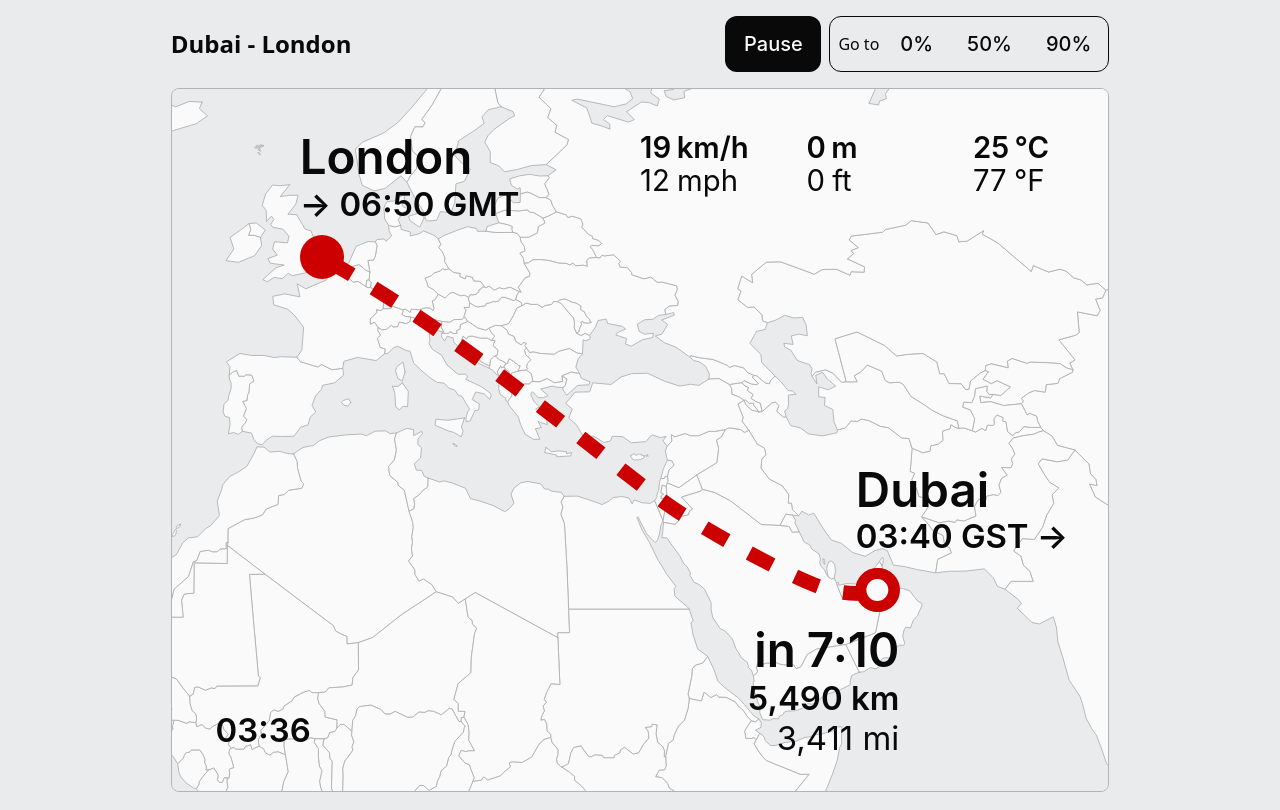
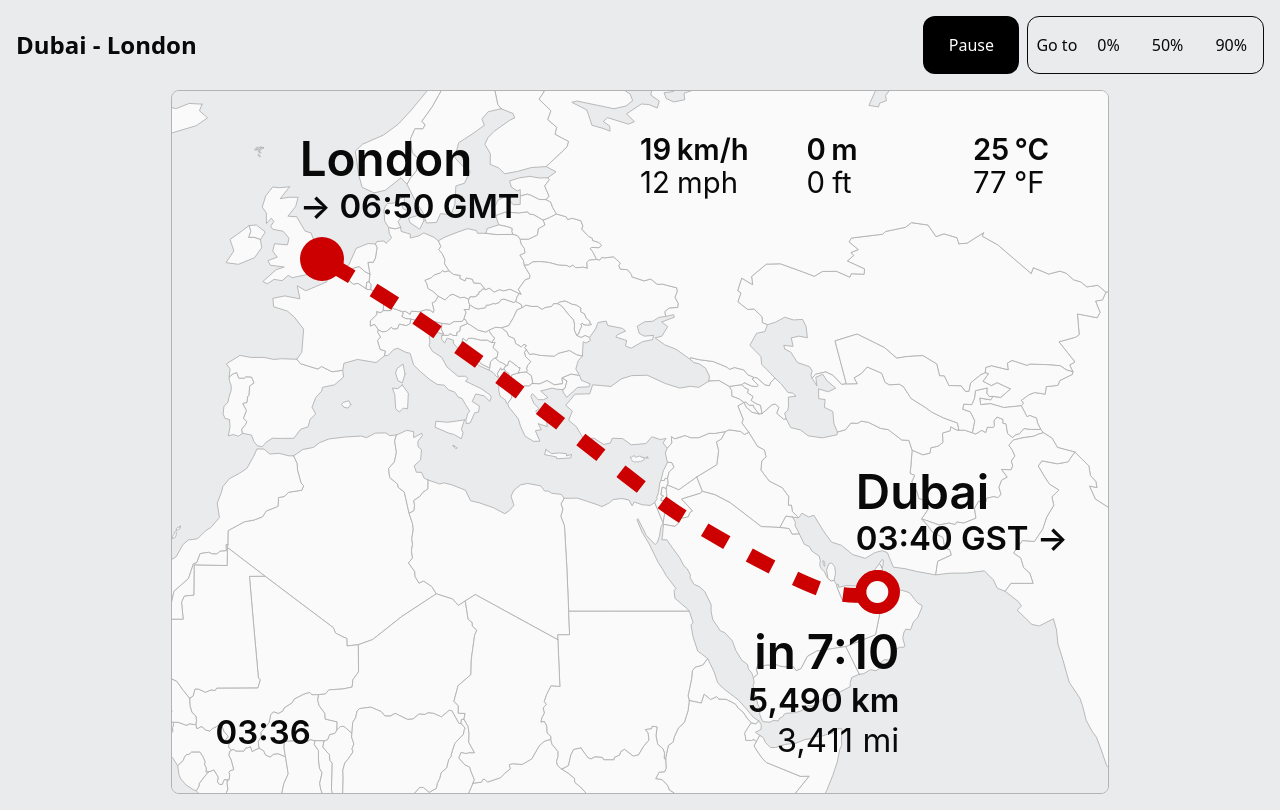
Before and after one commit to adamplesnik/flight-progress-prototype, a React (Vite) app: page / in a window 1280 px wide. Built offline with nearby package versions, Linux system fonts and the light colour scheme; a web font is replaced by a local one.

Commit message:
Update controls

```diff
--- a/package.json
+++ b/package.json
@@ -21,6 +21,7 @@
     "@vitejs/plugin-react": "^6.0.0",
     "oxfmt": "^0.2.0",
     "prettier": "^3.9.10",
+    "prettier-plugin-tailwindcss": "^0.8.1",
     "tailwindcss": "^4.0.0",
     "typescript": "^5.7.0",
     "vite": "^8.0.5"
--- a/src/App.tsx
+++ b/src/App.tsx
@@ -28,7 +28,7 @@ function App() {
 
   return (
     <main className="wrapper">
-      <div className="controls flex items-center justify-between rounded-xl">
+      <div className="flex w-full items-center justify-between rounded-xl">
         <h1 className="text-2xl font-semibold">Dubai - London</h1>
         <Controls
           paused={paused}
--- a/src/index.css
+++ b/src/index.css
@@ -261,45 +261,3 @@
   text-anchor: middle;
   dominant-baseline: central;
 }
-
-.controls {
-  display: flex;
-  width: var(--map-width);
-  gap: 16px;
-
-  .buttons-wrapper {
-    border: 1px currentColor solid;
-    border-radius: 12px;
-    padding: 4px 4px 4px 8px;
-    display: flex;
-    align-items: center;
-    gap: 8px;
-  }
-}
-
-.controls button {
-  padding: 12px;
-  border: 1px transparent solid;
-
-  border-radius: 8px;
-  font-family: 'Inter:Regular', Inter, sans-serif;
-  font-size: 20px;
-  font-weight: 500;
-  line-height: 1;
-  cursor: pointer;
-  &:hover {
-    background-color: #ccc;
-  }
-
-  &.primary {
-    border-radius: 12px;
-    background: #090909;
-    color: #fafafa;
-    width: 96px;
-  }
-}
-
-.controls button:focus-visible {
-  outline: 2px solid #cc0000;
-  outline-offset: 2px;
-}
--- a/src/partials/Controls.tsx
+++ b/src/partials/Controls.tsx
@@ -14,14 +14,23 @@ export function Controls({
   onSeek: (to: number) => void
 }) {
   return (
-    <div className="flex gap-2 items-stretch">
-      <button type="button" onClick={onToggle} className="primary">
+    <div className="flex items-stretch gap-2">
+      <button
+        type="button"
+        onClick={onToggle}
+        className="w-24 cursor-pointer rounded-xl bg-black p-3 text-white hover:bg-neutral-700"
+      >
         {paused ? 'Play' : 'Pause'}
       </button>
-      <div className="buttons-wrapper">
+      <div className="flex items-center gap-2 rounded-xl border border-current p-1 pl-2">
         Go to
         {jumps.map(({ label, to }) => (
-          <button key={label} type="button" onClick={() => onSeek(to)}>
+          <button
+            key={label}
+            type="button"
+            onClick={() => onSeek(to)}
+            className="rounded-x cursor-pointer rounded-lg p-3 hover:bg-neutral-300"
+          >
             {label}
           </button>
         ))}
```
Also changed, not shown: 2 other files (tests, documents, lock files or other folders).
